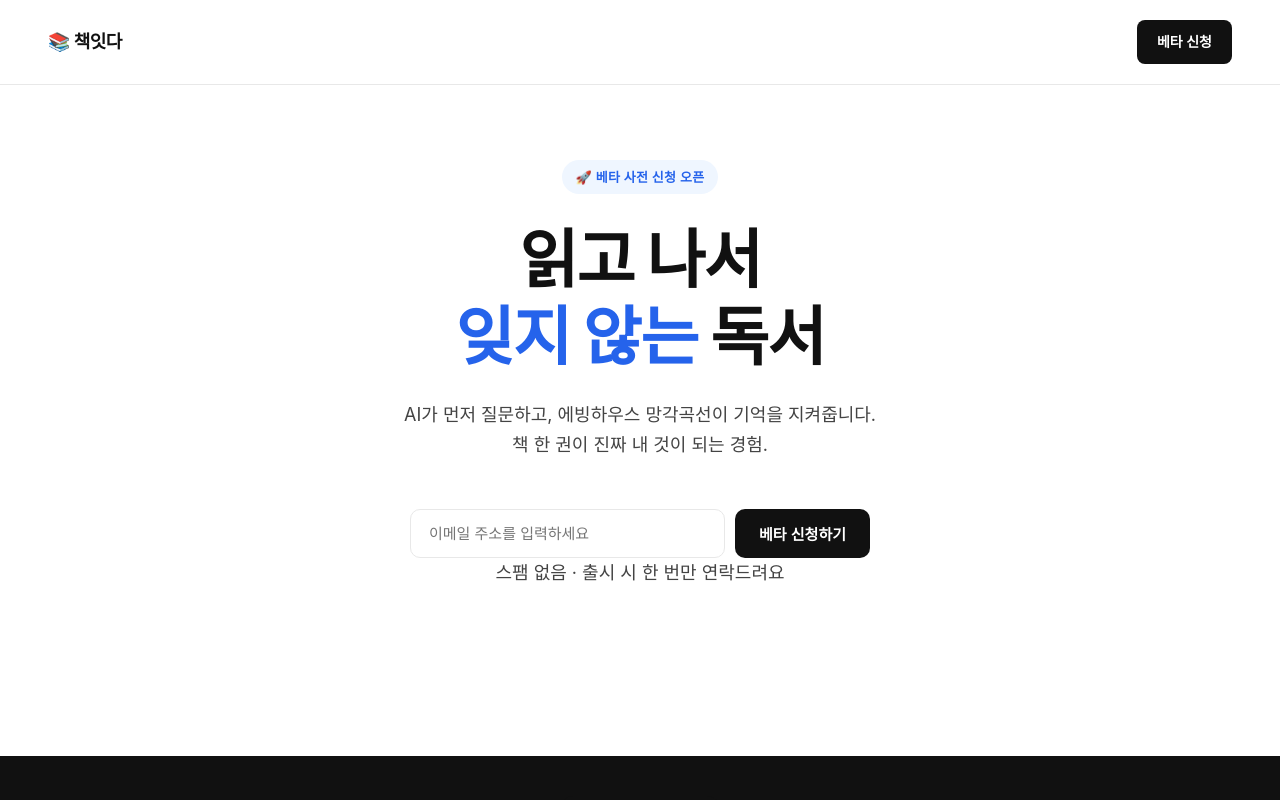
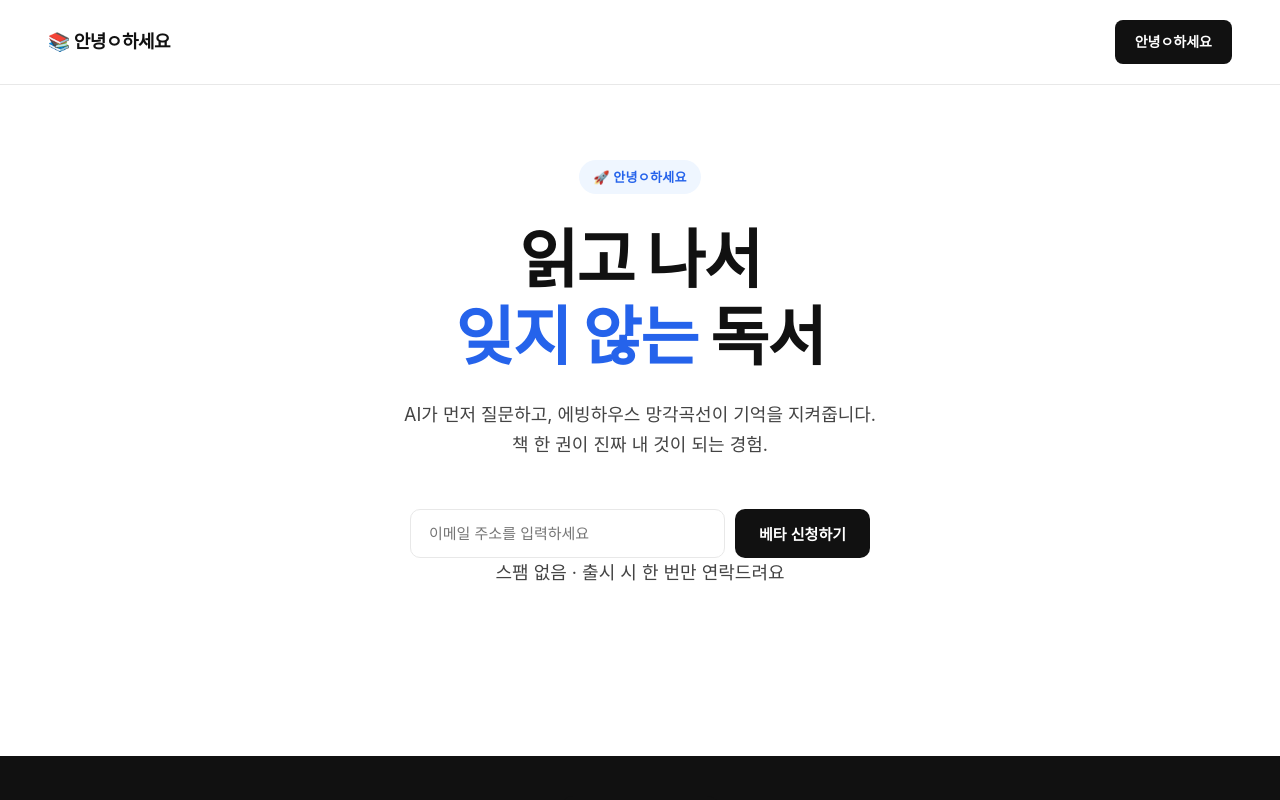
Before and after one commit to dupong00/chaekitta-landing, a plain HTML site: page index.html in a window 1280 px wide. Shown: the top 800 px of the page. Drawn offline with Linux system fonts and the light colour scheme.

Commit message:
수정테스트

```diff
--- a/index.html
+++ b/index.html
@@ -258,13 +258,13 @@
 
 <!-- NAV -->
 <nav>
-  <div class="nav-logo">📚 책잇다</div>
-  <a href="#cta" class="nav-cta">베타 신청</a>
+  <div class="nav-logo">📚 안녕ㅇ하세요</div>
+  <a href="#cta" class="nav-cta">안녕ㅇ하세요</a>
 </nav>
 
 <!-- HERO -->
 <section class="hero">
-  <div class="hero-badge">🚀 베타 사전 신청 오픈</div>
+  <div class="hero-badge">🚀 안녕ㅇ하세요</div>
   <h1>읽고 나서<br><em>잊지 않는</em> 독서</h1>
   <p>AI가 먼저 질문하고, 에빙하우스 망각곡선이 기억을 지켜줍니다.<br>책 한 권이 진짜 내 것이 되는 경험.</p>
   <form class="hero-form" onsubmit="submitEmail(event, 'hero')">
```
